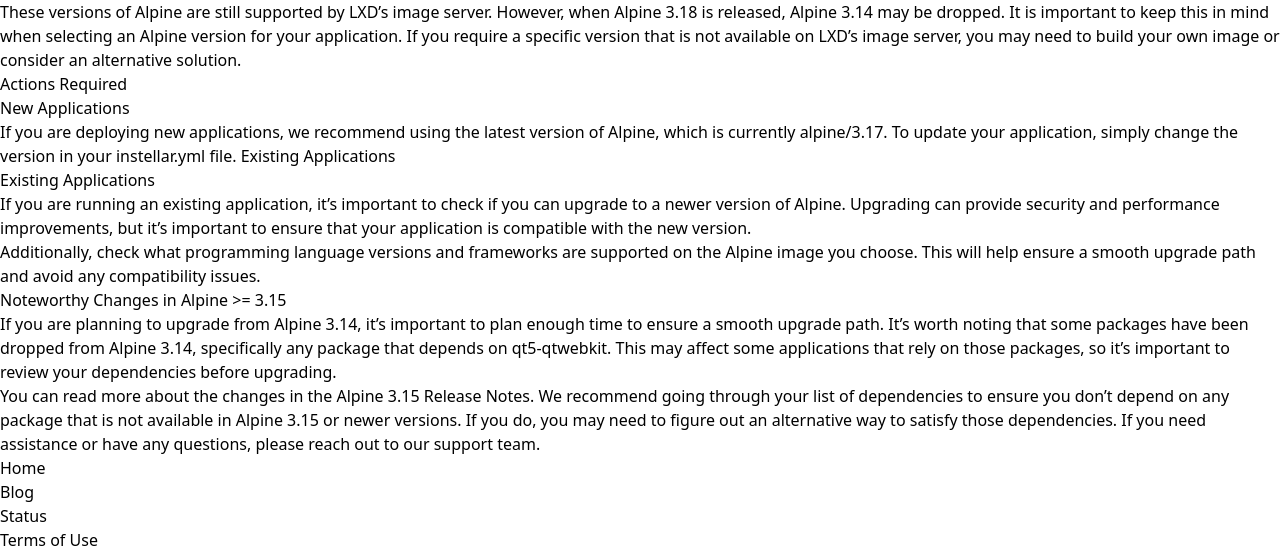
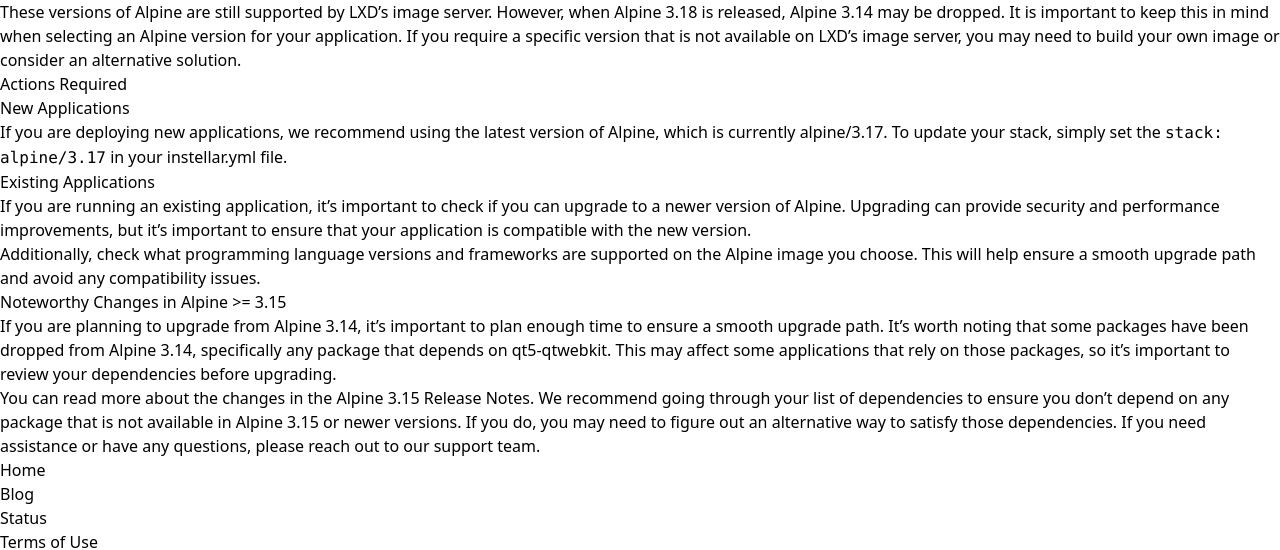
Before and after one commit to upmaru/instellar-web, an Astro site: page /posts/alpine-3-14-legacy in a window 1280 px wide. Shown: the part 1731-2281 px from the top of the page. Built offline with nearby package versions, Linux system fonts and the light colour scheme; Astro itself is replaced by a stand-in of ours.

Commit message:
Update instruction
Signed-off-by: Zack Siri <me@zacksiri.dev>

```diff
--- a/src/pages/posts/alpine-3-14-legacy.md
+++ b/src/pages/posts/alpine-3-14-legacy.md
@@ -29,8 +29,7 @@
 
 ### New Applications
 
-If you are deploying new applications, we recommend using the latest version of Alpine, which is currently alpine/3.17. To update your application, simply change the version in your instellar.yml file.
-Existing Applications
+If you are deploying new applications, we recommend using the latest version of Alpine, which is currently alpine/3.17. To update your stack, simply set the `stack: alpine/3.17` in your instellar.yml file.
 
 ### Existing Applications
 
```
